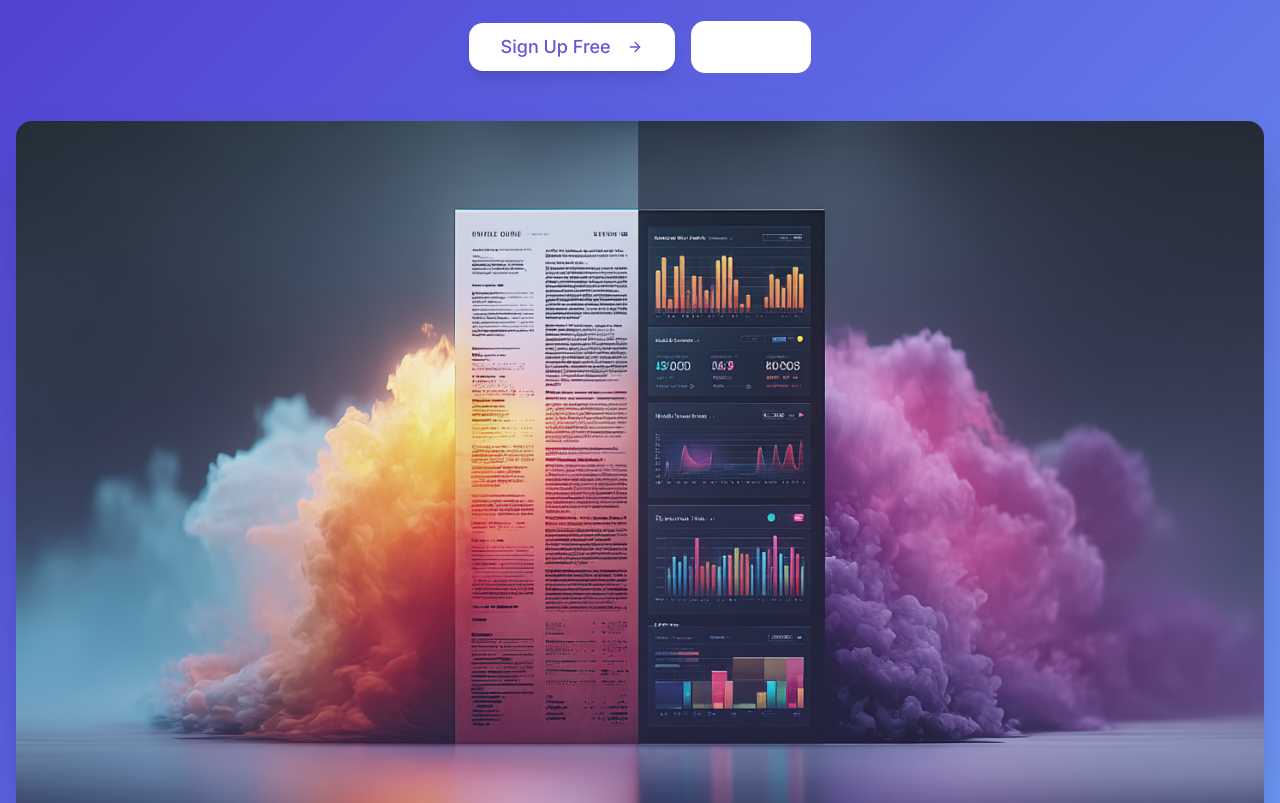
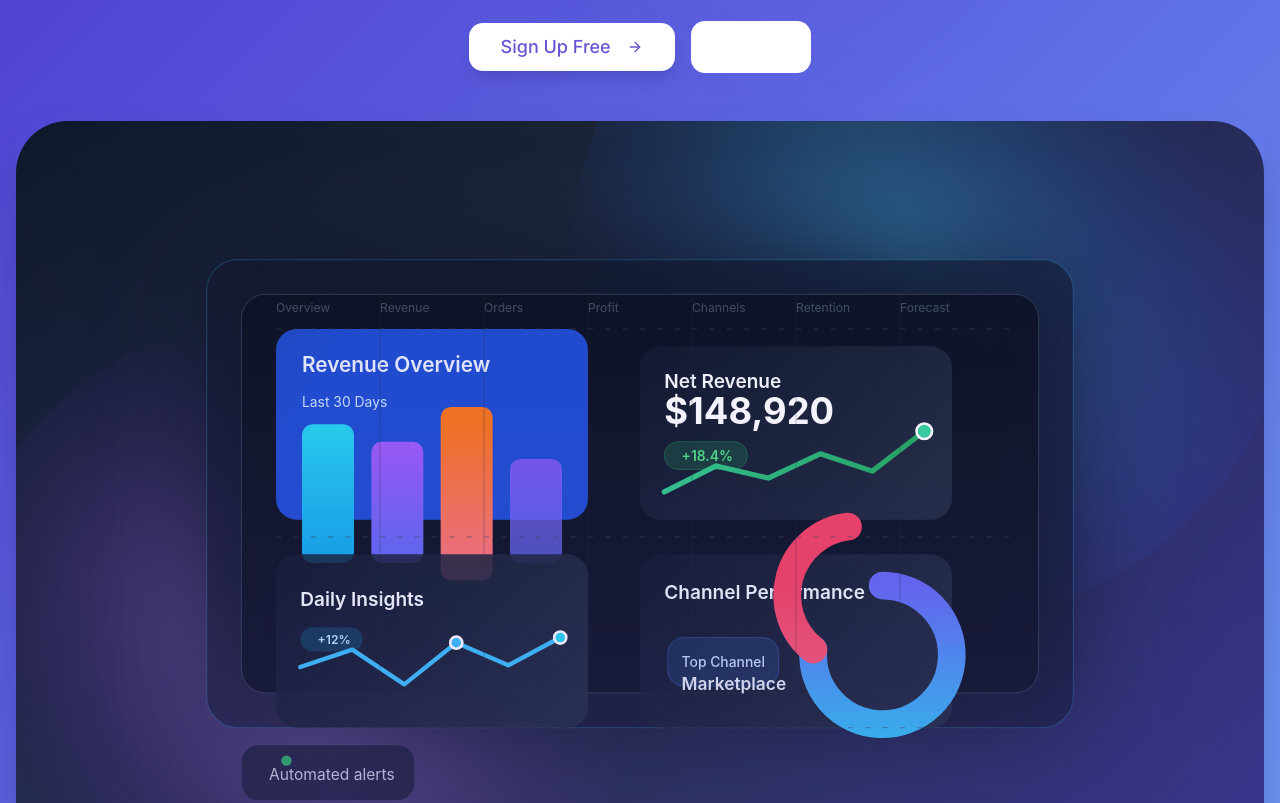
Before and after one commit to antoncmarais/TidyGuru, a React (Vite) app: page / in a window 1280 px wide. Shown: the part 440-1243 px from the top of the page. Built offline with nearby package versions, Linux system fonts and the light colour scheme; the HTML template or start-up script is replaced by a standard one.

Commit message:
Add high-fidelity hero illustration for homepage

```diff
--- a/src/components/HeroSection.tsx
+++ b/src/components/HeroSection.tsx
@@ -1,6 +1,6 @@
 import { Button } from "@/components/ui/button";
 import { ArrowRight } from "lucide-react";
-import heroMain from "@/assets/u2945372488_sleek_3D_hero_visual_showing_transformation_from__f69b79c1-2301-4189-ac40-32eabb918506_3.png";
+import heroMain from "@/assets/hero-dashboard.svg";
 
 export const HeroSection = () => {
   return (
@@ -42,7 +42,7 @@ export const HeroSection = () => {
           <div className="relative rounded-2xl overflow-hidden shadow-2xl">
             <img
               src={heroMain}
-              alt="Data transformation visualization"
+              alt="High-fidelity analytics dashboard visualization"
               className="w-full h-auto"
             />
             {/* Overlay gradient for depth */}
```
Also changed, not shown: src/assets/hero-dashboard.svg (added).
